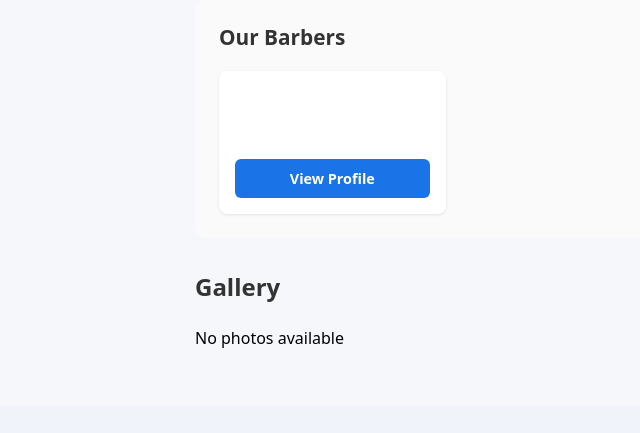
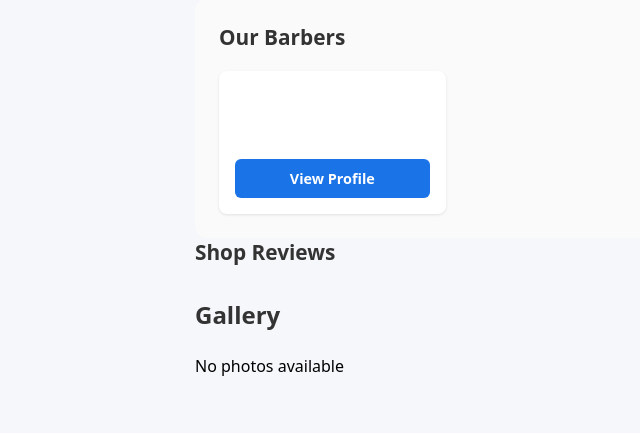
Before and after one commit to TheTrappyTeapot/Snip-Snap, a Flask app: template app/templates/pages/barbershop_profile.html in a window 1280 px wide. Shown: the part 488-921 px from the top of the page, without its empty margins (61-701 px from the left). Before the commit the page ends 836 px from the top, so only its background shows below. Run offline with Flask 3, Linux system fonts and the light colour scheme; the template is opened without the code that fills it: most values are stand-ins (such as "Sample title", 1, 10 or a date in 2020); a database or web service that is not in the repository returns one stand-in record (values such as "Sample title"); data that the repository does not hold is empty; some libraries are stand-ins or nearby versions.

Commit message:
Update barbershop_profile.html

```diff
--- a/app/templates/pages/barbershop_profile.html
+++ b/app/templates/pages/barbershop_profile.html
@@ -79,6 +79,11 @@
       {% endif %}
     </section>
 
+  <section class="barbershop-reviews">
+  <h2 class="barbershop__barbers-title">Shop Reviews</h2>
+  <div id="review-widget-mount"></div>
+</section>
+
     <section class="barber-gallery">
       <h3 class="barber-gallery__title">Gallery</h3>
       <div id="barbershop-gallery-mount"></div>
```
